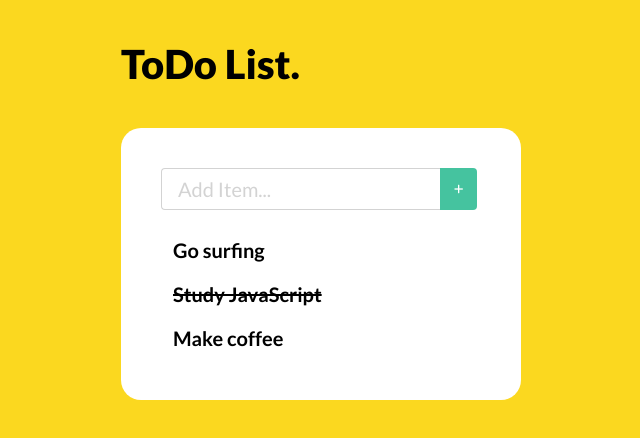
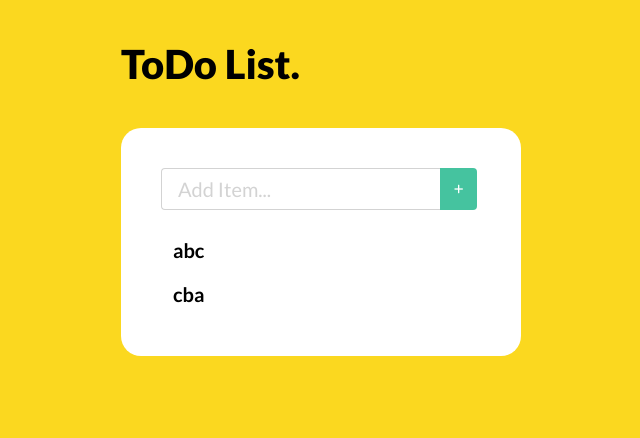
Before and after one commit to PeterSonne/03-todo-list-client, a React (Create React App) app: page / in a window 1280 px wide. Shown: the top 438 px of the page, without its empty margins (319-959 px from the left). Built offline with nearby package versions, Linux system fonts and the light colour scheme.

Commit message:
List state based

```diff
--- a/src/App.js
+++ b/src/App.js
@@ -10,8 +10,9 @@ class App extends React.Component {
         <TodoList></TodoList>
         <img
           src="https://portal.tortugacoders.com/media/katas/03/todo-02.png"
-          class="overlayImg"
+          className="overlayImg"
           width="644"
+          alt="sth"
         />
       </>
     );
--- a/src/components/TodoList.jsx
+++ b/src/components/TodoList.jsx
@@ -1,6 +1,12 @@
 import React from "react";
 
 class TodoList extends React.Component {
+  state = {
+    todos: [
+      { _id: 1, name: "abc" },
+      { _id: 2, name: "cba" }
+    ]
+  };
   render() {
     return (
       <div className="layout">
@@ -13,15 +19,11 @@ class TodoList extends React.Component {
             </button>
           </form>
           <ul>
-            <li>
-              Go surfing <i className="fas fa-minus-circle"></i>
-            </li>
-            <li class="done">
-              Study JavaScript <i className="fas fa-minus-circle"></i>
-            </li>
-            <li>
-              Make coffee <i className="fas fa-minus-circle"></i>
-            </li>
+            {this.state.todos.map(e => (
+              <li key={e._id} className={e.done ? "done" : ""}>
+                {e.name} <i className="fas fa-minus-circle" />
+              </li>
+            ))}
           </ul>
         </div>
       </div>
```
